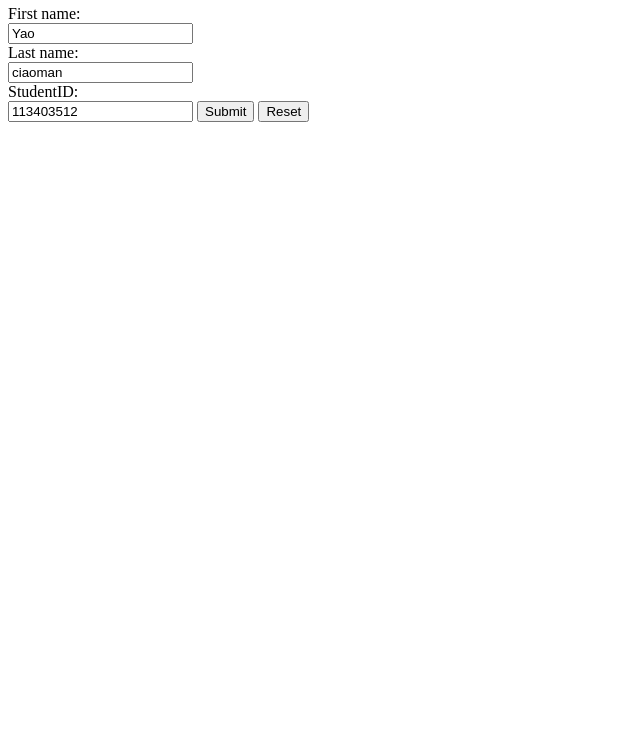
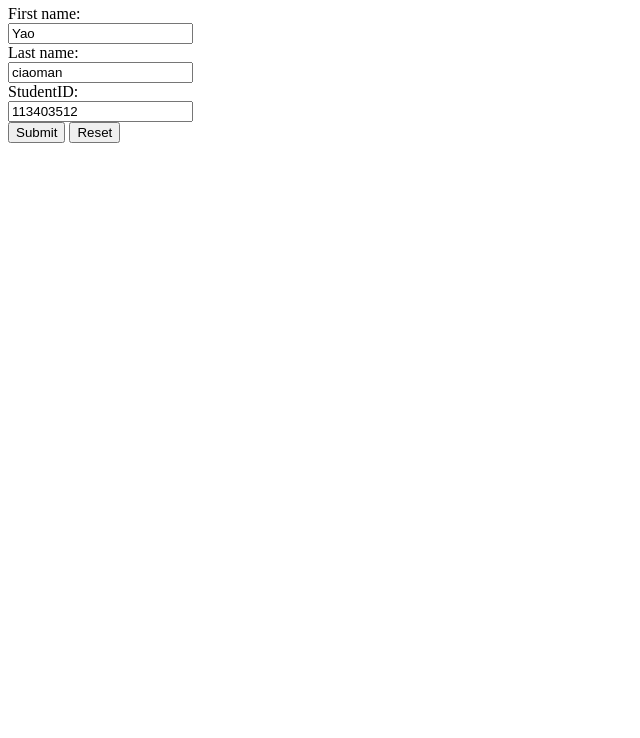
Before and after one commit to Yaociaoman/html3, a plain HTML site: page index.html in a window 1280 px wide. Shown: the part 62-800 px from the top of the page, without its empty margins (0-640 px from the left). Drawn offline with Linux system fonts and the light colour scheme.

Commit message:
Update index.html

```diff
--- a/index.html
+++ b/index.html
@@ -14,7 +14,7 @@
         <label for="lname">Last name:</label><br>
         <input type="text" id="lname" name="lname" value="ciaoman"><br>
         <label for="fname">StudentID:</label><br>
-        <input type="text" id="StudentID" name="StudentID" value="113403512">
+        <input type="text" id="StudentID" name="StudentID" value="113403512"><br>
         <input type="submit" value="Submit">
         <input type="reset">
 
```
